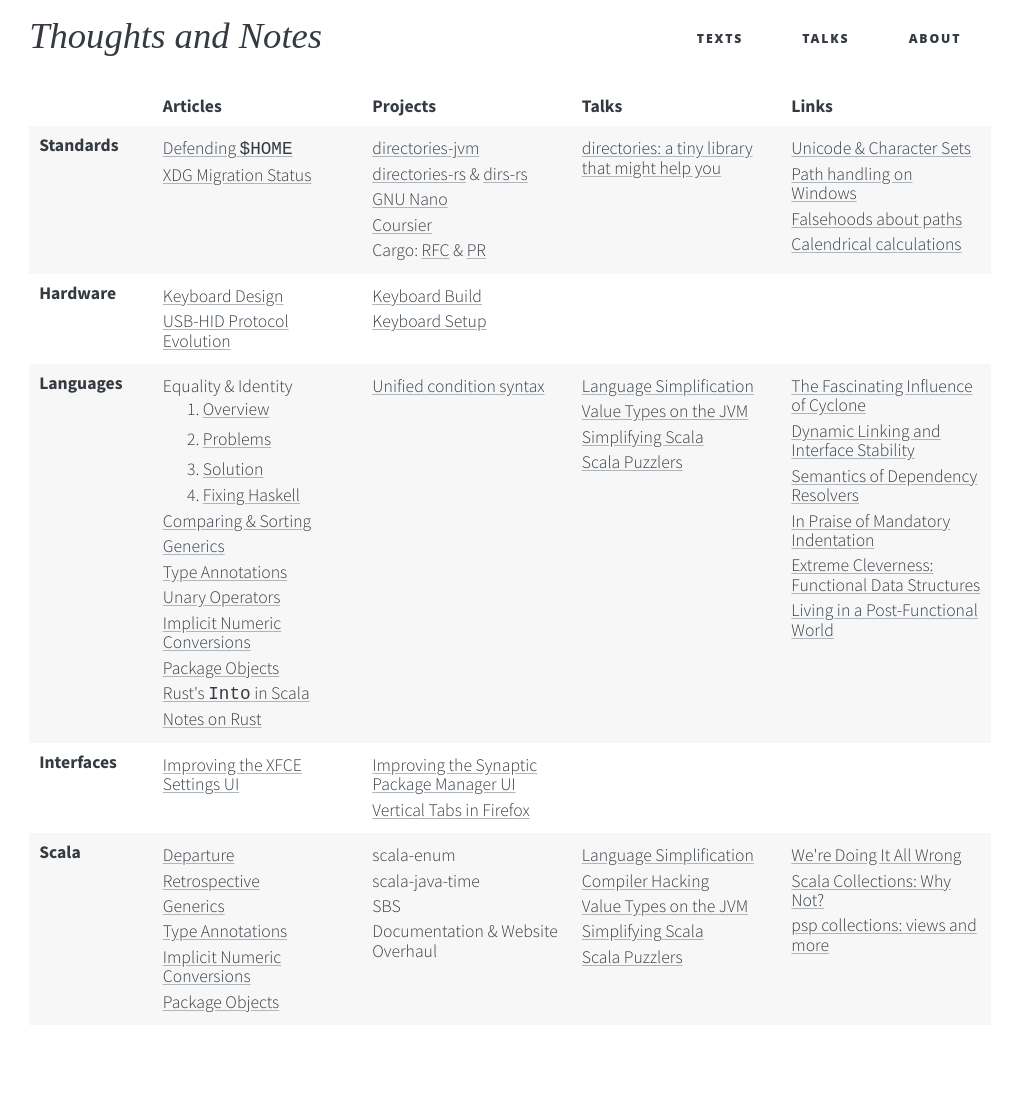
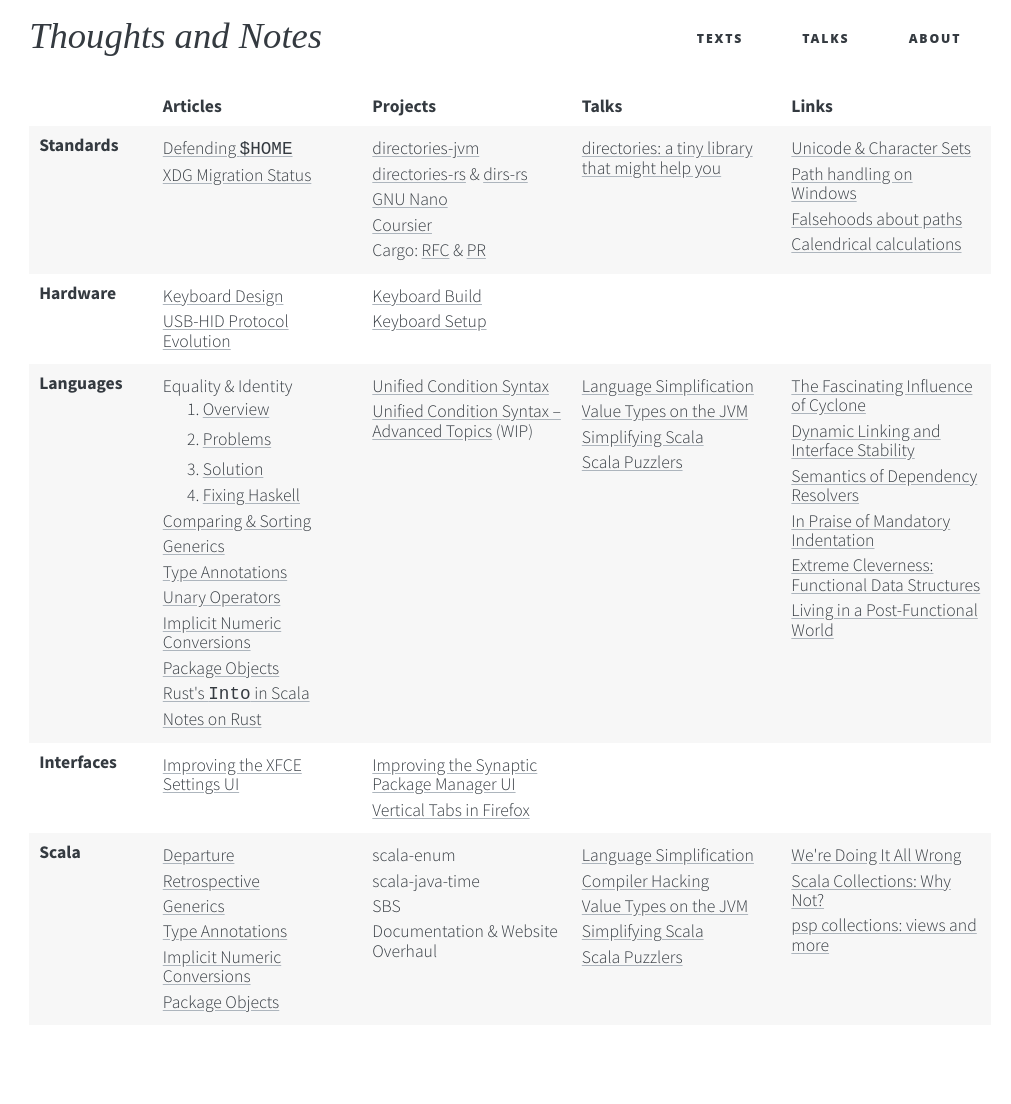
Before and after one commit to soc/soc.me, a Jekyll site: the page built from index.md, in a window 1280 px wide. Shown: the whole page, without its empty margins (130-1141 px from the left). Built offline with Jekyll 4.4.1, drawn with Linux system fonts in a browser that asks for light colours; some web fonts are replaced.

Commit message:
Add "Unified Condition Syntax – Advanced Topics" to frontpage

```diff
--- a/index.md
+++ b/index.md
@@ -69,7 +69,8 @@
       <div><a href="languages/notes-on-rust">Notes on Rust</a></div>
     </td>
     <td>
-      <div><a href="languages/unified-condition-syntax">Unified condition syntax</a></div>
+      <div><a href="languages/unified-condition-syntax">Unified Condition Syntax</a></div>
+      <div><a href="languages/unified-condition-syntax-advanced">Unified Condition Syntax – Advanced Topics</a> (WIP)</div>
     </td>
     <td>
       <div><a href="talks/scalasphere-2016">Language Simplification</a></div>
```
